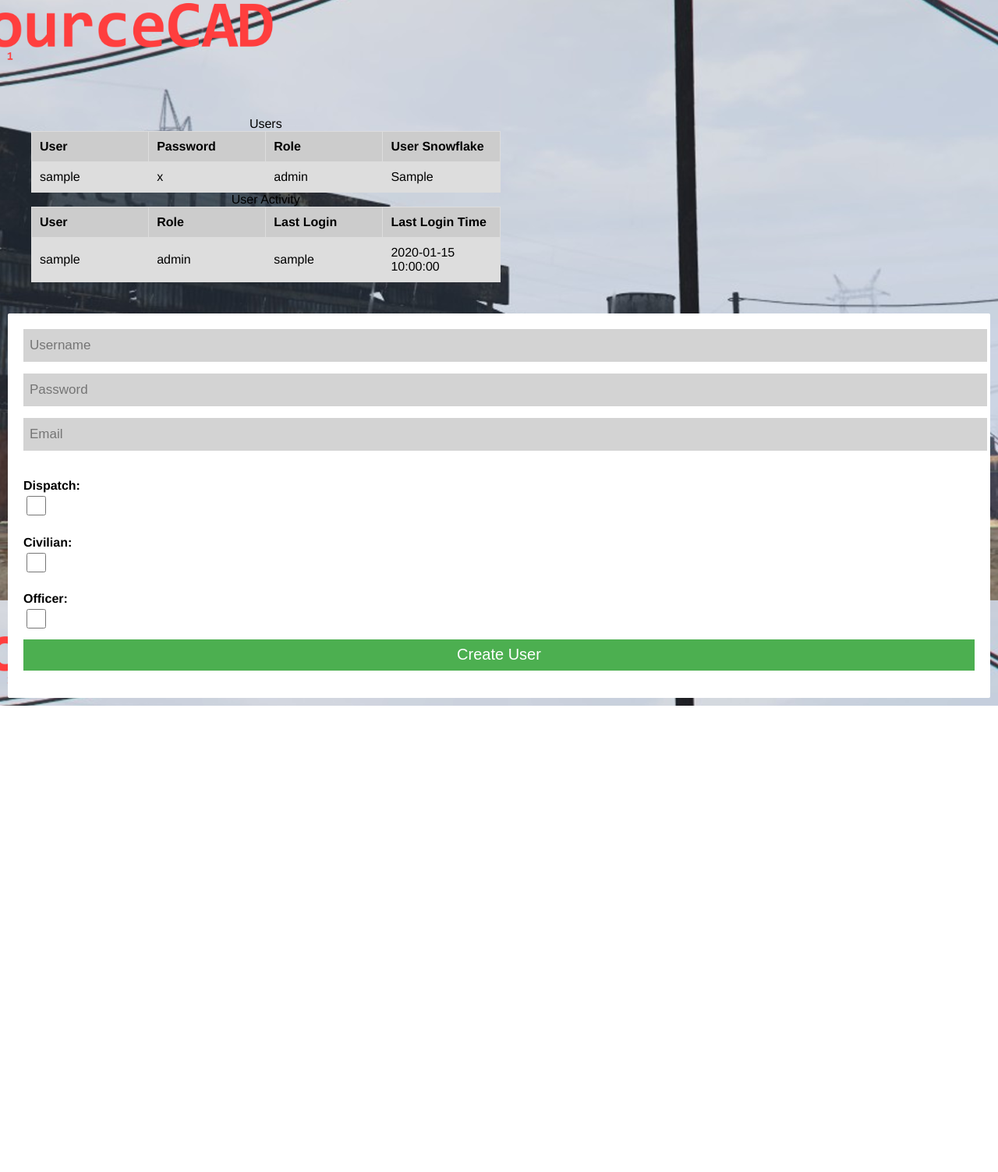
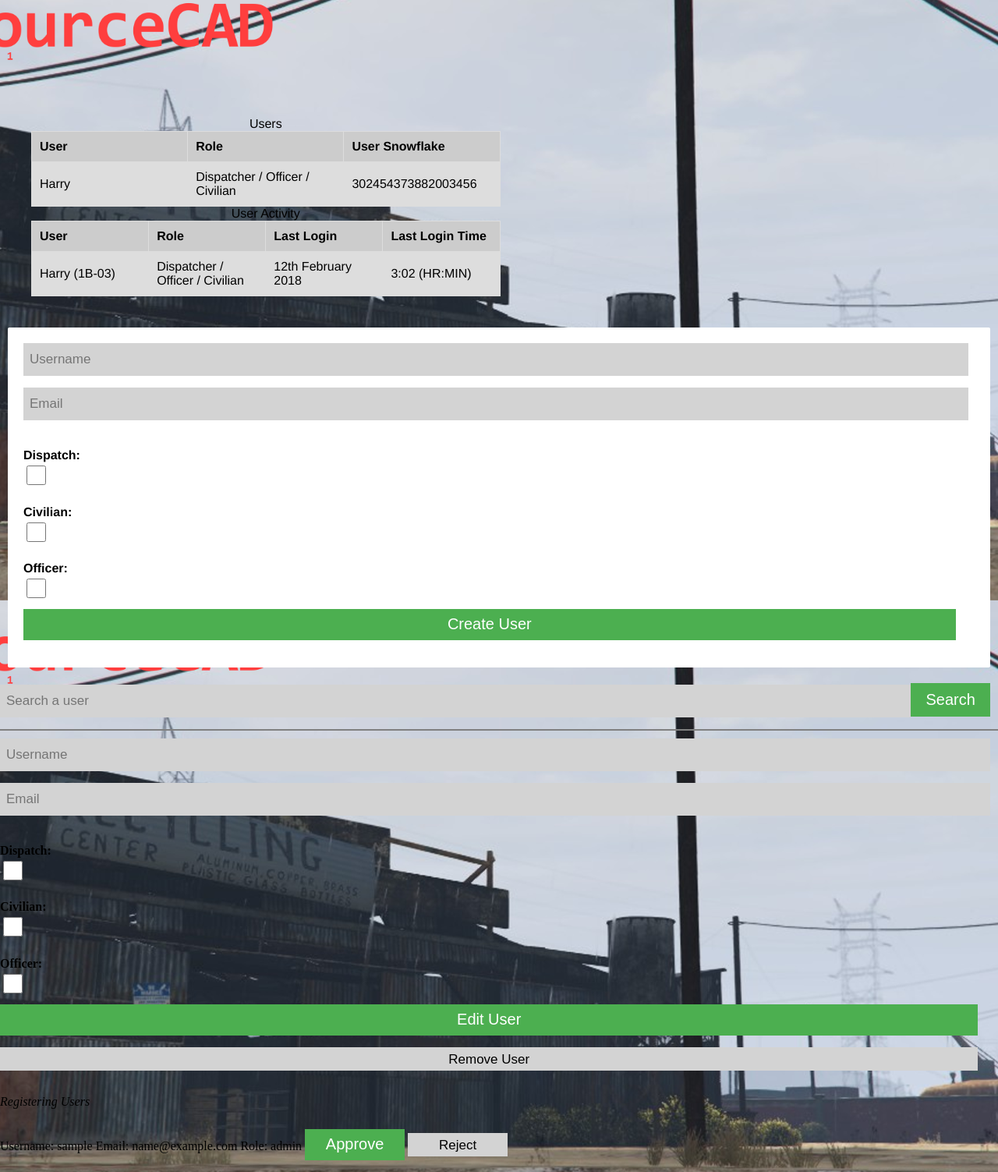
Before and after one commit to Aareon/SourceCAD, a Flask app: template templates/admin.html in a window 1280 px wide. Shown: the part 30-1533 px from the top of the page at 78% size. Before the commit the page ends 935 px from the top, so only its background shows below. Run offline with Flask 2, Linux system fonts and the light colour scheme; the template is opened without the code that fills it: most values are stand-ins (such as "Sample title", 1, 10 or a date in 2020).

Commit message:
Update admin.html
Added addition information
- remove / edit suer
- approve / reject users

```diff
--- a/templates/admin.html
+++ b/templates/admin.html
@@ -29,17 +29,14 @@
           <caption>Users</caption>
           <tr>
             <th>User</th>
-            <th>Password</th>
-
             <th>Role</th>
             <th>User Snowflake</th>
           </tr>
           <!-- in onclick="%edit%" change the hash to a edit portion -->
           <tr onclick="#">
-            <td>{{username}}</td>
-            <td>{{user_pass}}</td>
-            <td>{{user_role}}</td>
-            <td>{{user_snowflake}}</td>
+            <td>Harry</td>
+            <td>Dispatcher / Officer / Civilian</td>
+            <td>302454373882003456</td>
           </tr>
         </table>
       </div>
@@ -55,10 +52,10 @@
           </tr>
           <!-- in onclick="%edit%" change the hash to a edit portion -->
           <tr onclick="#">
-            <td>{{username}}</td>
-            <td>{{user_role}}</td>
-            <td>{{last_login}}</td>
-            <td>{{last_login_time}}</td>
+            <td>Harry (1B-03)</td>
+            <td>Dispatcher / Officer / Civilian</td>
+            <td>12th February 2018</td>
+            <td>3:02 (HR:MIN)</td>
           </tr>
         </table>
       </div>
@@ -66,15 +63,39 @@
 
     <div class="adduser">
       <form method="POST" action="">
-        <input style="width:100%;" type="text" name="user_name" placeholder="Username">
-        <input style="width:100%;" type="text" name="user_password" placeholder="Password">
-        <input style="width:100%;" type="text" name="user_email" placeholder="Email">
+        <input style="width:98%;" type="text" name="user_name" placeholder="Username">
+        <input style="width:98%;" type="text" name="user_email" placeholder="Email">
         <h4>Dispatch:</h4> <input style="margin-top:4px;margin-bottom:0px;" id="check" type="checkbox" name="is_dispatch"><br>
         <h4>Civilian:</h4> <input style="margin-top:4px;margin-bottom:0px;" id="check" type="checkbox" name="is_civilian"><br>
         <h4>Officer:</h4> <input style="margin-top:4px;margin-bottom:0px;" id="check" type="checkbox" name="is_officer"><br>
-        <input id="submit" style="width:100%;" type="submit" value="Create User">
+        <input id="submit" style="width:98%;" type="submit" value="Create User">
       </form>
     </div>
+
+    <div class="edit_user">
+      <form style="border-bottom:2px solid gray;margin-bottom:10px;" method="POST" action="">
+        <input style="width:90%;" type="text" name="search_user" placeholder="Search a user"><input id="submit" style="width:8%;padding:3px;height:43px;" type="submit" value="Search">
+      </form>
+      <form methid="POST" action="">
+        <input style="width:98%;" type="text" name="user_name" placeholder="Username">
+        <input style="width:98%;" type="text" name="user_email" placeholder="Email">
+        <h4>Dispatch:</h4> <input style="margin-top:4px;margin-bottom:0px;" id="check" type="checkbox" name="is_dispatch"><br>
+        <h4>Civilian:</h4> <input style="margin-top:4px;margin-bottom:0px;" id="check" type="checkbox" name="is_civilian"><br>
+        <h4>Officer:</h4> <input style="margin-top:4px;margin-bottom:0px;" id="check" type="checkbox" name="is_officer"><br>
+        <input id="submit" style="width:98%;" type="submit" value="Edit User">
+        <input id="remove" style="width:98%;" type="submit" value="Remove User">
+      </form>
+    </div>
+
+  <div class="registration-admin">
+    <p id="mini-header-admin">Registering Users</p>
+    <div id="single-registration">
+      <solid>Username: </solid>{{registering_username}} <solid>Email:</solid> {{registering_email}} <solid>Role:</solid> {{registering_role}}
+      <input id="submit" style="width:10%;" type="submit" value="Approve">
+      <input id="remove" style="width:10%;" type="submit" value="Reject">
+    </div>
+  </div>
+
   </div>
 </body>
 
```
